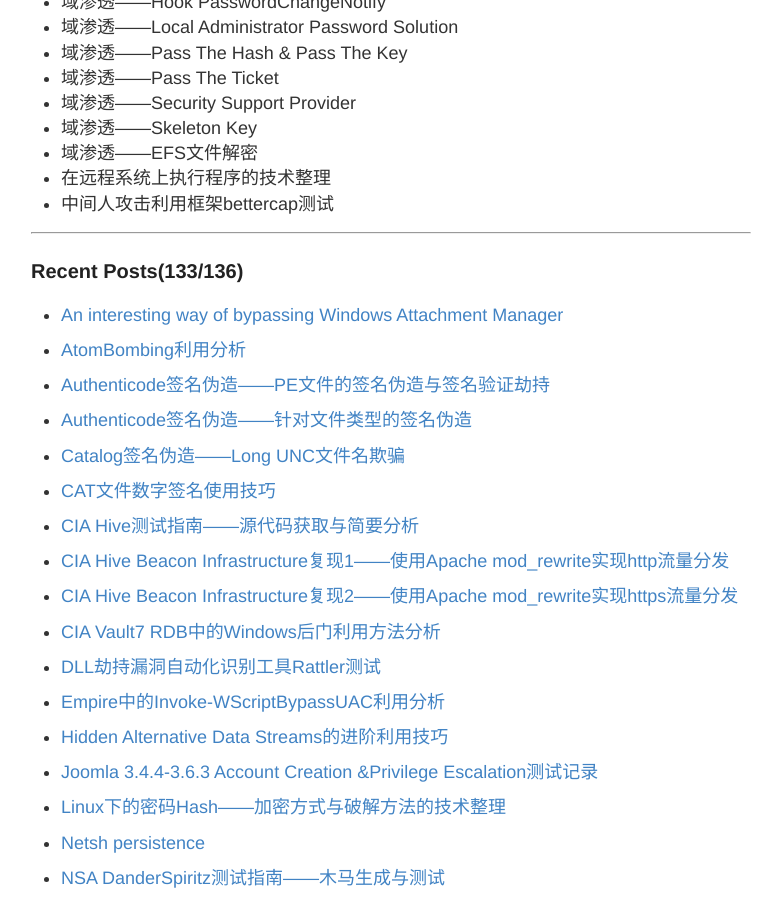
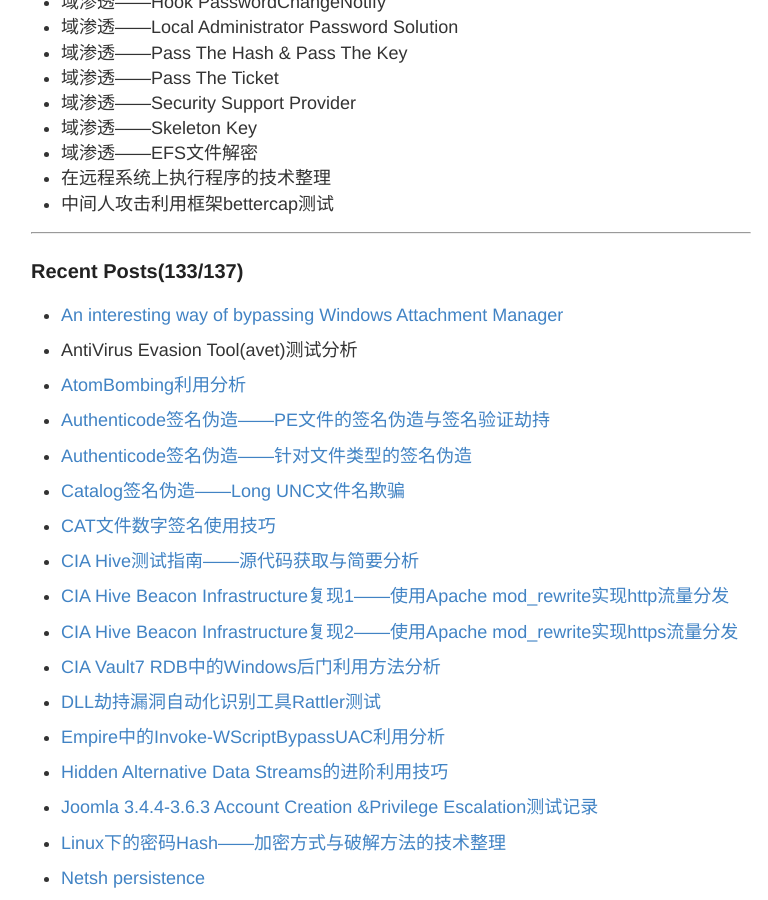
Before and after one commit to 3gstudent/backup-3gstudent.github.io, a Jekyll site: the page built from about.md, in a window 1280 px wide and 900 px high, scrolled down 1374 px. Shown: the whole window, without its empty margins (249-1017 px from the left). Built offline with Jekyll 4.4.1, drawn with Linux system fonts in a browser that asks for light colours.

Commit message:
Update about.md

```diff
--- a/about.md
+++ b/about.md
@@ -65,10 +65,13 @@ Github:   [3gstudent](https://github.com/3gstudent)
 
 ---
 
-### Recent Posts(133/136)
+### Recent Posts(133/137)
 
 -
  [An interesting way of bypassing Windows Attachment Manager](https://3gstudent.github.io/3gstudent.github.io/An-interesting-way-of-bypassing-Windows-Attachment-Manager/)
+
+-
+ AntiVirus Evasion Tool(avet)测试分析
 
 -
  [AtomBombing利用分析](https://3gstudent.github.io/3gstudent.github.io/AtomBombing%E5%88%A9%E7%94%A8%E5%88%86%E6%9E%90/)
```
